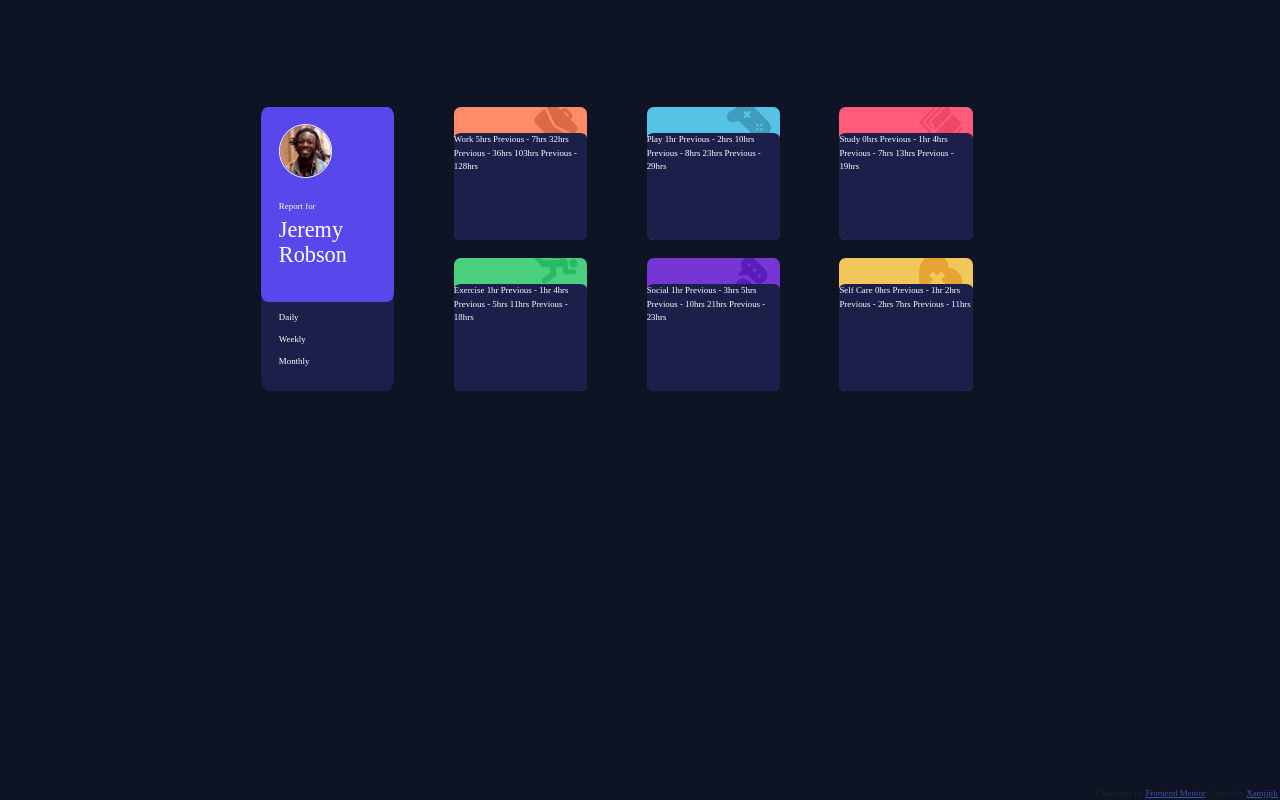
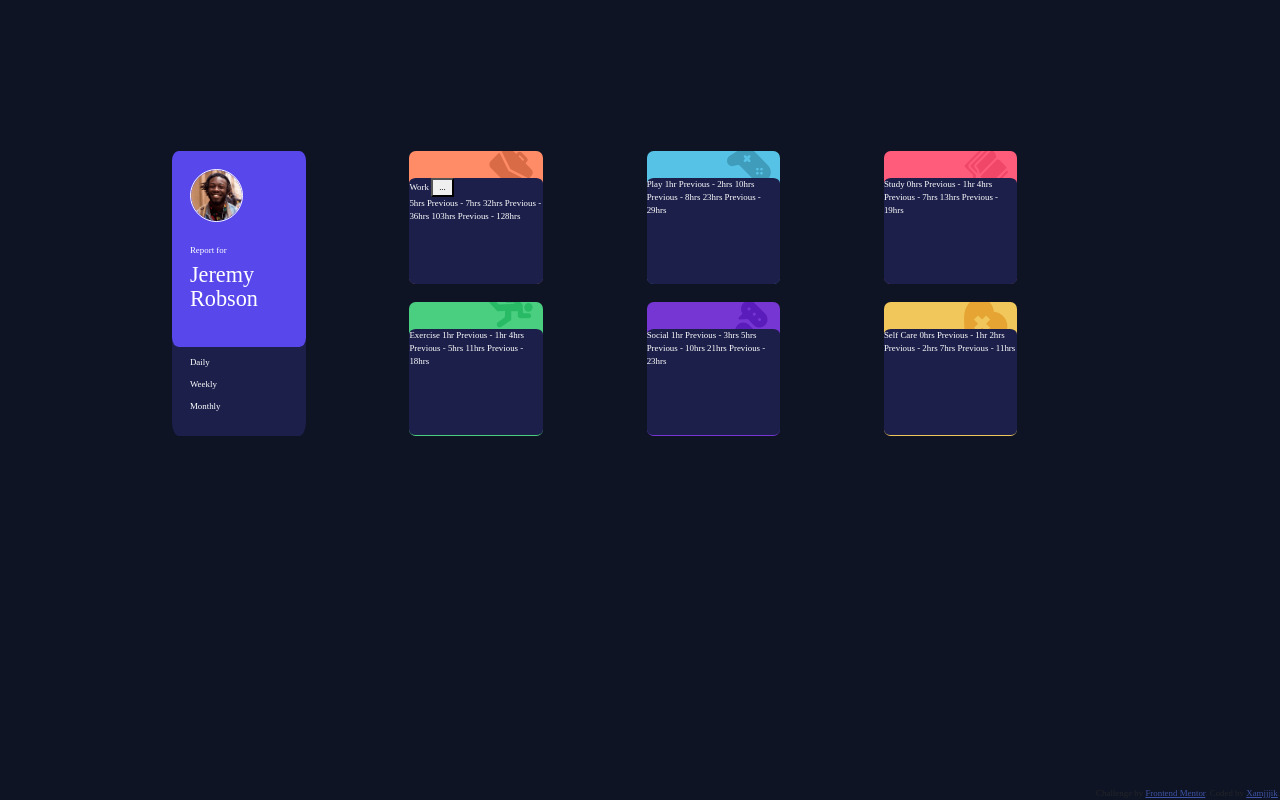
Before and after one commit to xamjjjik/time-tracking-dashboard-challenge, a plain HTML site: page index.html in a window 1280 px wide. Drawn offline with Linux system fonts and the light colour scheme; a web font is replaced by a local one.

Commit message:
margin for blocks

```diff
--- a/css/style.css
+++ b/css/style.css
@@ -19,7 +19,7 @@ body {
   font-family: "Rubik";
 }
 .row {
-  margin: 10rem 20rem 8rem 20rem;
+  margin: 15rem 10rem 15rem 10rem;
 }
 .blocks {
   background-color: hsl(235, 46%, 20%);
--- a/index.html
+++ b/index.html
@@ -61,7 +61,8 @@
             id="work"
           >
             <div class="blocks text">
-              Work 5hrs
+              <div>Work <button>...</button></div>
+              5hrs
               <!-- daily -->
               Previous - 7hrs
               <!-- daily -->
```
